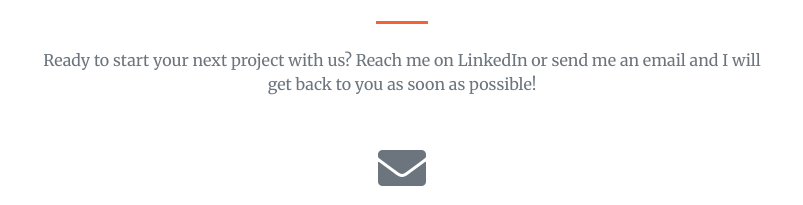
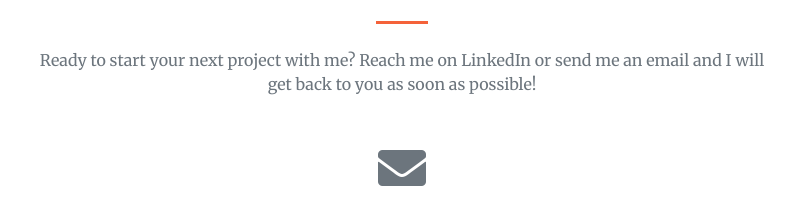
Before and after one commit to andi-sultan/andi-sultan.github.io, a plain HTML site: page index.html in a window 1280 px wide. Shown: the part 2261-2466 px from the top of the page, 238-1041 px from the left. Drawn offline with Linux system fonts and the light colour scheme.

Commit message:
Update index.html

```diff
--- a/index.html
+++ b/index.html
@@ -181,7 +181,7 @@
         <div class="col-lg-8 text-center">
           <h2 class="mt-0">Let's Get In Touch!</h2>
           <hr class="divider my-4">
-          <p class="text-muted mb-5">Ready to start your next project with us? Reach me on LinkedIn or send me an email and I will get back to you as soon as possible!</p>
+          <p class="text-muted mb-5">Ready to start your next project with me? Reach me on LinkedIn or send me an email and I will get back to you as soon as possible!</p>
         </div>
       </div>
       <div class="row">
```
